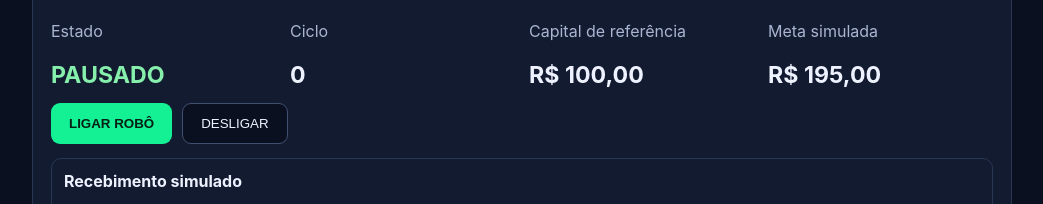
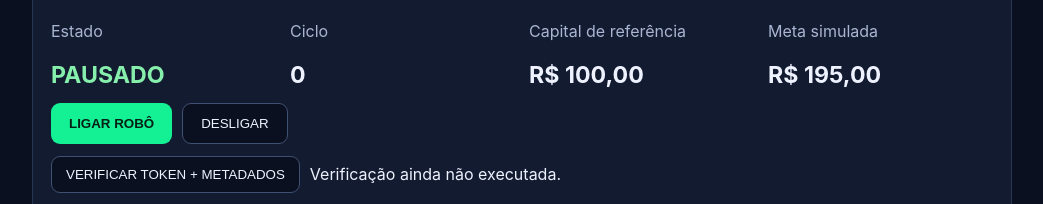
Before and after one commit to TFERRE21/SolanaTokenFactory, a website: page public/index.html in a window 1280 px wide. Shown: the part 904-1108 px from the top of the page, without its empty margins (118-1161 px from the left). Drawn offline with Linux system fonts and the light colour scheme; no server answers.

Commit message:
Add dashboard action to verify Devnet mint transaction and IPFS metadata

```diff
--- a/public/index.html
+++ b/public/index.html
@@ -42,6 +42,10 @@ body{margin:0;padding:32px;max-width:980px;margin-inline:auto}h1{letter-spacing:
 <div style="display:flex;gap:10px;flex-wrap:wrap;margin-top:14px">
 <button id="botStart" type="button" style="padding:12px 18px;border:0;border-radius:9px;background:#14f195;color:#052014;font-weight:700;cursor:pointer">LIGAR ROBÔ</button>
 <button id="botStop" type="button" style="padding:12px 18px;border:1px solid #405071;border-radius:9px;background:#0b1020;color:#eef2ff;cursor:pointer">DESLIGAR</button>
+</div>
+<div style="display:flex;gap:10px;align-items:center;flex-wrap:wrap;margin-top:12px">
+<button id="verifyToken" type="button" style="padding:10px 14px;border:1px solid #405071;border-radius:9px;background:#0b1020;color:#eef2ff;cursor:pointer">VERIFICAR TOKEN + METADADOS</button>
+<span id="verifyTokenStatus" role="status" aria-live="polite">Verificação ainda não executada.</span>
 </div>
 <div id="botActiveToken" style="margin-top:14px"></div>
 <div style="margin-top:14px;padding:12px;border:1px solid #283653;border-radius:10px">
```
